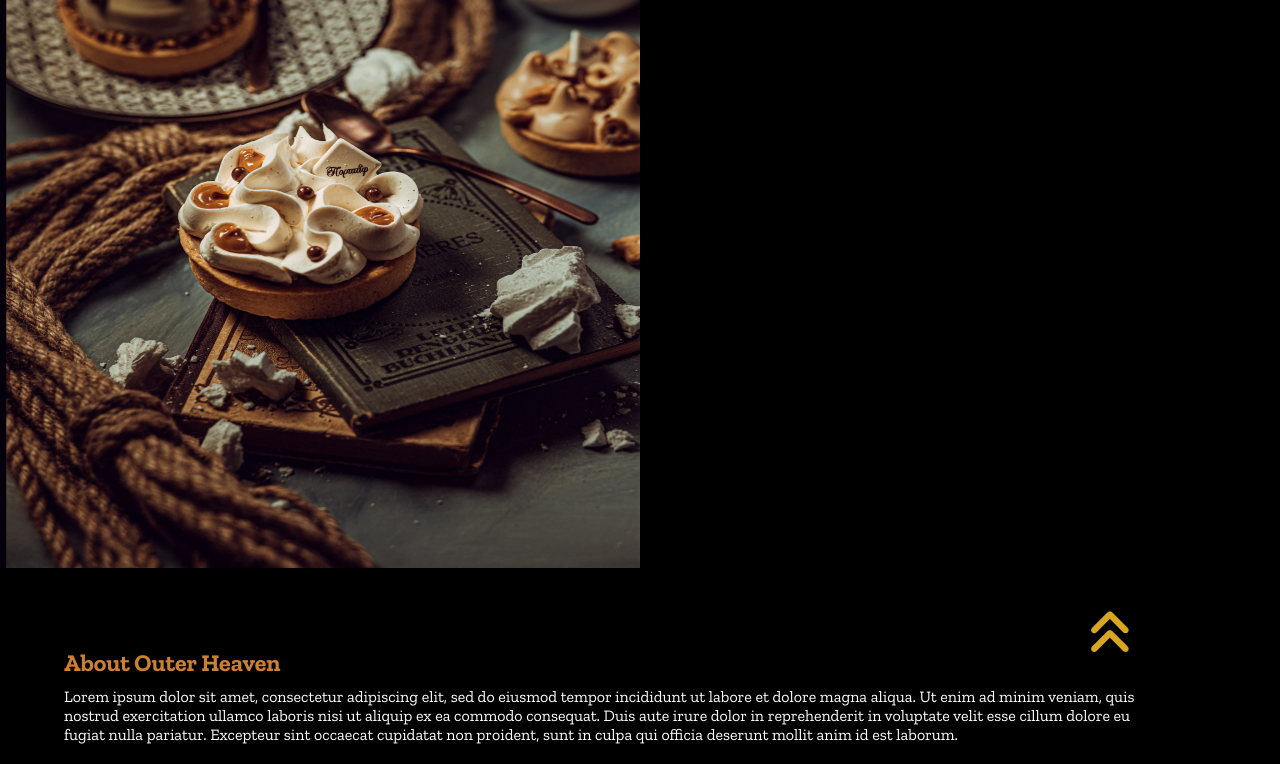
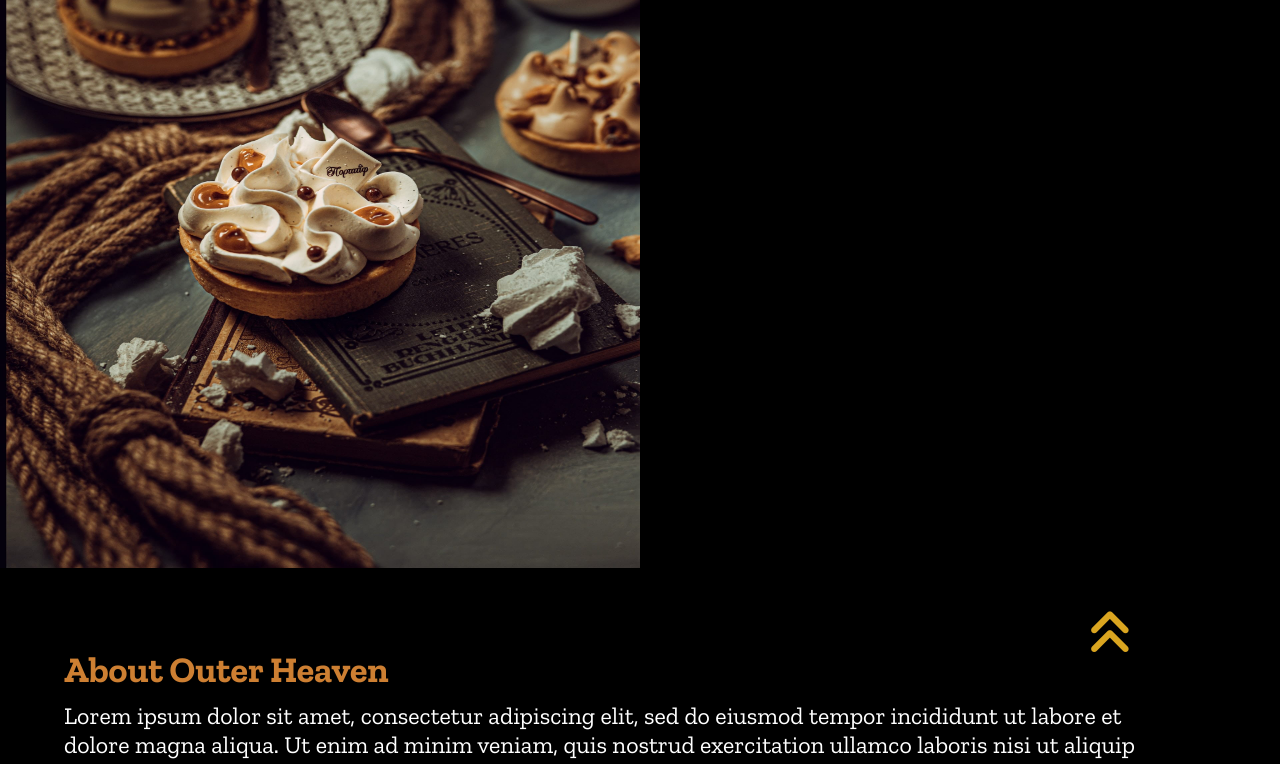
Before and after one commit to Red-Hyena/CupcakeShop, a website: page index.html in a window 1280 px wide. Shown: the part 232-996 px from the top of the page. Drawn offline with nearby package versions, Linux system fonts and the light colour scheme.

Commit message:
Edits made to home page

```diff
--- a/scss/_fonts.scss
+++ b/scss/_fonts.scss
@@ -5,18 +5,6 @@ h1 {
     text-align: center;
     margin: 20px 0px;
     z-index: 2;
-}
-@include md {
-    h1 {
-        font-size: 7.2em;
-        margin: 40px;
-    }
-}
-
-@include xl {
-    h1 {
-        margin-right: 12.5vw;
-    }
 }
 
 h2 {
@@ -39,3 +27,28 @@ p {
     text-decoration: none;
     color: $primary;
 }
+
+// Medium breakpoint (768px)
+@include md {
+    h1 {
+        font-size: 7.2em;
+        margin: 40px;
+    }
+    h2 {
+        font-size: 3.6em;
+    }
+    p {
+        font-size: 2.4em;
+    }
+    .footerLink {
+        font-size: 1.8em;
+    }
+}
+
+// Extra Large breakpoint (1200px)
+@include xl {
+    h1 {
+        font-size: 8em;
+        margin-right: 12.5vw;
+    }
+}
--- a/scss/_footer.scss
+++ b/scss/_footer.scss
@@ -6,5 +6,4 @@
     justify-content: space-around;
     align-items: center;
     border: 2px solid $primary;
-    margin: 0px;
 }
```
Also changed, not shown: css/index.css, 2 other files.
